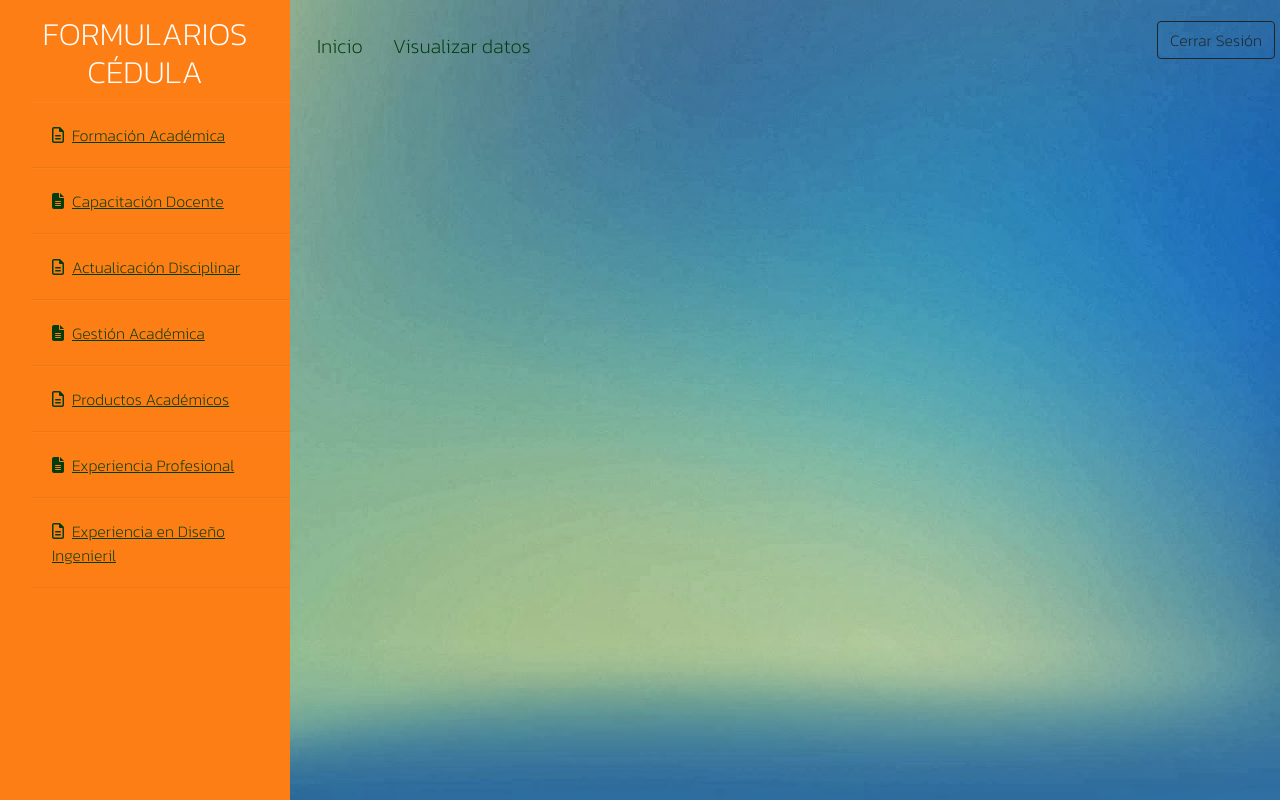
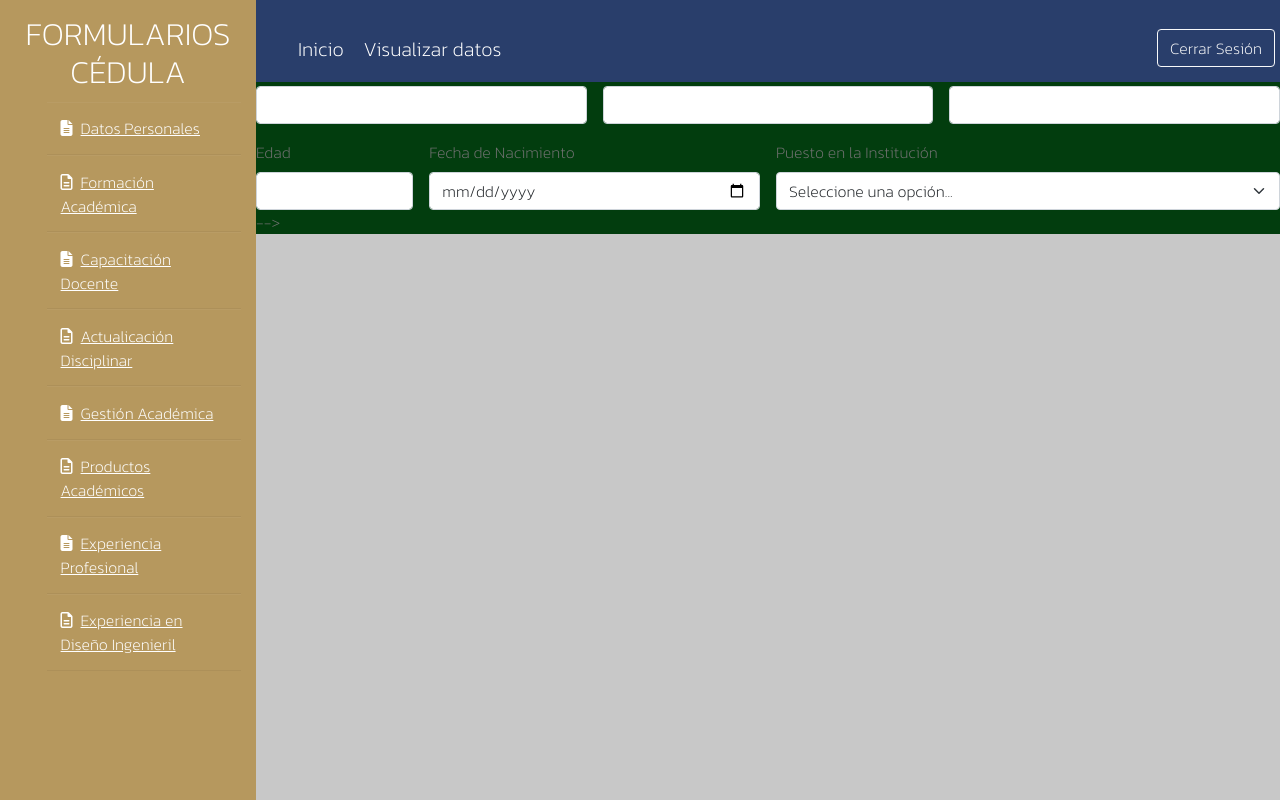
Before and after one commit to Nando1107/Cedula_2.0, a PHP site: page /dat_pers.html in a window 1280 px wide. Run offline with PHP 8.4, Linux system fonts and the light colour scheme; some libraries are stand-ins or nearby versions.

Commit message:
la novena perros awbo

```diff
--- a/Cedula_2.0/Barra-Lateral.html
+++ b/Cedula_2.0/Barra-Lateral.html
@@ -36,7 +36,9 @@
 				</div>
 					<div class="row-md-6">
 						<button type="button" class="btn btn-outline-dark">Cerrar Sesión</button>
-
+					</div>
+			</div>
+		</div>
 		<script src="https://cdn.jsdelivr.net/npm/bootstrap@5.0.0-beta3/dist/js/bootstrap.bundle.min.js" integrity="sha384-JEW9xMcG8R+pH31jmWH6WWP0WintQrMb4s7ZOdauHnUtxwoG2vI5DkLtS3qm9Ekf" crossorigin="anonymous"></script>
 	</body>
 </html>
--- a/Cedula_2.0/css/styles.css
+++ b/Cedula_2.0/css/styles.css
@@ -11,7 +11,7 @@
 body {
 	margin: 0;
 	padding: 0;
-	background:url(../img/background.jpg) no-repeat center top;
+	background:rgb(200,200,200);
 	background-size: cover;
 	font-family: sans-serif;
 	height: 100vh;
@@ -23,10 +23,10 @@ body {
 
 .tapa .Barra{
 	position: fixed;
-	width: 290px;
+	width: 20%;
 	height: 100%;
-	background: #fd7e14;
-	padding: 15px 0;
+	background:#b6985e;
+	padding: 15px;
 }
 
 .tapa .Barra h2 {
@@ -38,14 +38,14 @@ body {
 }
 
 .tapa .Barra ul li{
-	padding: 20px;
+	padding: 7%;
 	border-bottom: 1px solid rgba(0,0,0,0.05);
 	border-top: 1px solid rgba(225,225,225,0.05);
 
 }
 
 .tapa .Barra ul li a{
-	color: #023d0e;
+	color: white;
 	display: block;
 }
 
@@ -58,16 +58,16 @@ body {
 }
 
 .tapa .Barra ul li:hover {
-	background-color: #fff;
+	background-color:rgb(200,200,200);
 }
 
 .tapa .Barra ul li:hover a {
-	color: #ff0008;
+	color:#293e6b;
 }
 
 .tapa .contenido{
 	width: 100%;
-	margin-left: 270px;
+	margin-left: 20%;
 
 }
 
@@ -76,21 +76,21 @@ body {
 	border: 2px;
 }
 
-.tapa .contenido li{
+.tapa .contenido .navbar li{
 	float: left;
-	padding: 15px;
+	padding: 1%;
 	list-style: none;
 }
 
-.tapa .contenido a{
+.tapa .contenido .navbar a{
 	text-decoration: none;
 	font-family: 'Kanit', sans-serif;
-	color: #023d0e;
+	color:white;
 	font-size: 20px;
 }
 
-.tapa .contenido ul li:hover a {
-	color: #ff0008;
+.tapa .contenido .navbar ul li:hover a {
+	color: #b6985e;
 }
 
 h1{
@@ -111,3 +111,14 @@ h3{
 	font-family: 'Kanit', sans-serif;
 	color: #023d0e;
 }
+
+.navbar{
+	position: absolute;
+	display: block;
+	background-color: #293e6b;
+	width: 80%;
+}
+.tapa .formularios{
+	width: 100%;
+	background-color: #023d0e;
+}
--- a/Cedula_2.0/dat_pers.html
+++ b/Cedula_2.0/dat_pers.html
@@ -14,6 +14,7 @@
 			<div class="Barra">
 				<h2>Formularios Cédula</h2>
 				<ul>
+					<li><a href="dat_pers.html"><i class="fas fa-file-alt"></i>Datos Personales</a></li>
 					<li><a href="#"><i class="far fa-file-alt"></i>Formación Académica</a></li>
 					<li><a href="#"><i class="fas fa-file-alt"></i>Capacitación Docente</a></li>
 					<li><a href="#"><i class="far fa-file-alt"></i>Actualicación Disciplinar</a></li>
@@ -24,18 +25,55 @@
 				</ul>
 			</div>
 			<div class="contenido">
+        <div class="navbar">
           <nav>
             <ul>
               <li><a href="index.html"></i>Inicio</a></li>
               <li><a href="#"></i>Visualizar datos</a></li>
             </ul>
+            <div class="row-md-6">
+              <button type="button" class="btn btn-outline-light">Cerrar Sesión</button>
+            </div>
           </nav>
-    <div class="formularios">
 
         </div>
-        <div class="row-md-6">
-            <button type="button" class="btn btn-outline-dark">Cerrar Sesión</button>
 
+				<div class="formularios">
+          <h3>Datos personales</h3>
+            <form class="row g-3">
+              <div class="col-md-4">
+                <label for="apellido_pat" class="form-label">Apellido Paterno</label>
+                <input type="text" class="form-control" id="apellido_pat">
+              </div>
+              <div class="col-md-4">
+                <label for="apellido_mat" class="form-label">Apellido Materno</label>
+                <input type="text" class="form-control" id="apellido_mat">
+              </div>
+              <div class="col-md-4">
+                <label for="nombre" class="form-label">Nombre(s)</label>
+                <input type="text" class="form-control" id="nombre">
+              </div>
+              <div class="col-md-2">
+                <label for="edad" class="form-label">Edad</label>
+                <input type="" class="form-control" id="edad"> <!--Hacer comparacion con fecha de nac para que no sea una entrada y se ponga en automatico-->
+              </div>
+              <div class="col-md-4">
+                <label for="fecha_nac" class="form-label">Fecha de Nacimiento</label>
+                <input type="date" class="form-control" id="fecha_nac">
+              </div>
+              <div class="col-md-6">
+                <label for="puesto_institucion" class="form-label">Puesto en la Institución</label>
+                <select id="puesto_institucion" class="form-select">
+                  <option selected>Seleccione una opción...</option>
+                  <option>PTC</option>
+                  <option>PDA</option>
+                  <option>PMT</option>
+                </select>
+              </div>
+            </form>-->
+				</div>
+			</div>
+		</div>
 		<script src="https://cdn.jsdelivr.net/npm/bootstrap@5.0.0-beta3/dist/js/bootstrap.bundle.min.js" integrity="sha384-JEW9xMcG8R+pH31jmWH6WWP0WintQrMb4s7ZOdauHnUtxwoG2vI5DkLtS3qm9Ekf" crossorigin="anonymous"></script>
 	</body>
 </html>
```
Also changed, not shown: Cedula_2.0/img/lanueve.png (added). Lines whose indentation alone changed are shown as unchanged.
